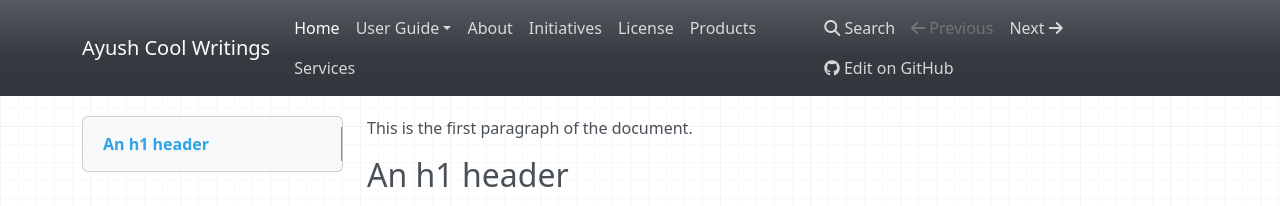
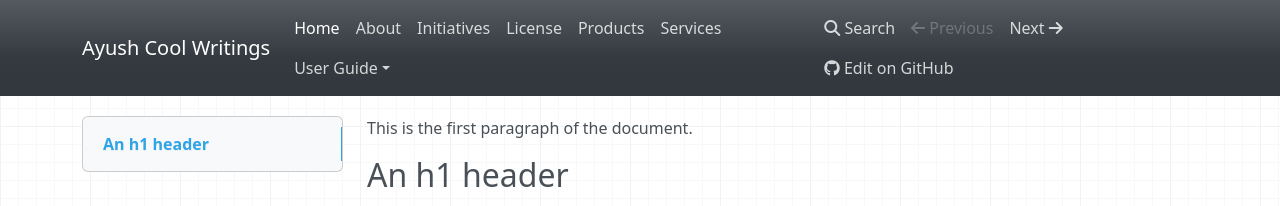
Before and after one commit to ayush78781/Ayush-Writings-Space, an MkDocs documentation site: the page built from docs/index.md, in a window 1280 px wide. Shown: the top 206 px of the page. Built offline with MkDocs 1.6.1, drawn with Linux system fonts in a browser that asks for light colours; nearby versions of some CDN libraries; part of the change alters nothing that is shown.

```diff
--- a/mkdocs.yml
+++ b/mkdocs.yml
@@ -8,14 +8,14 @@ edit_uri: blob/main/docs/
 
 nav:
     - Home: 'index.md'
-    - User Guide:
-        - Contributing-Guidelines: 'contributing-guidelines.md'
-        - Getting-Started: 'getting-started.md'
     - About: 'about.md'
     - Initiatives: 'initiatives.md'
     - License: 'license.md'
     - Products: 'products.md'
     - Services: 'services.md'
+    - User Guide:
+       - Getting Started: 'user-guide/getting-started.md'
+       - Contribuiting Guidelines: 'user-guide/contributing-guidelines.md'
 
 markdown_extensions:
     - toc:
```
